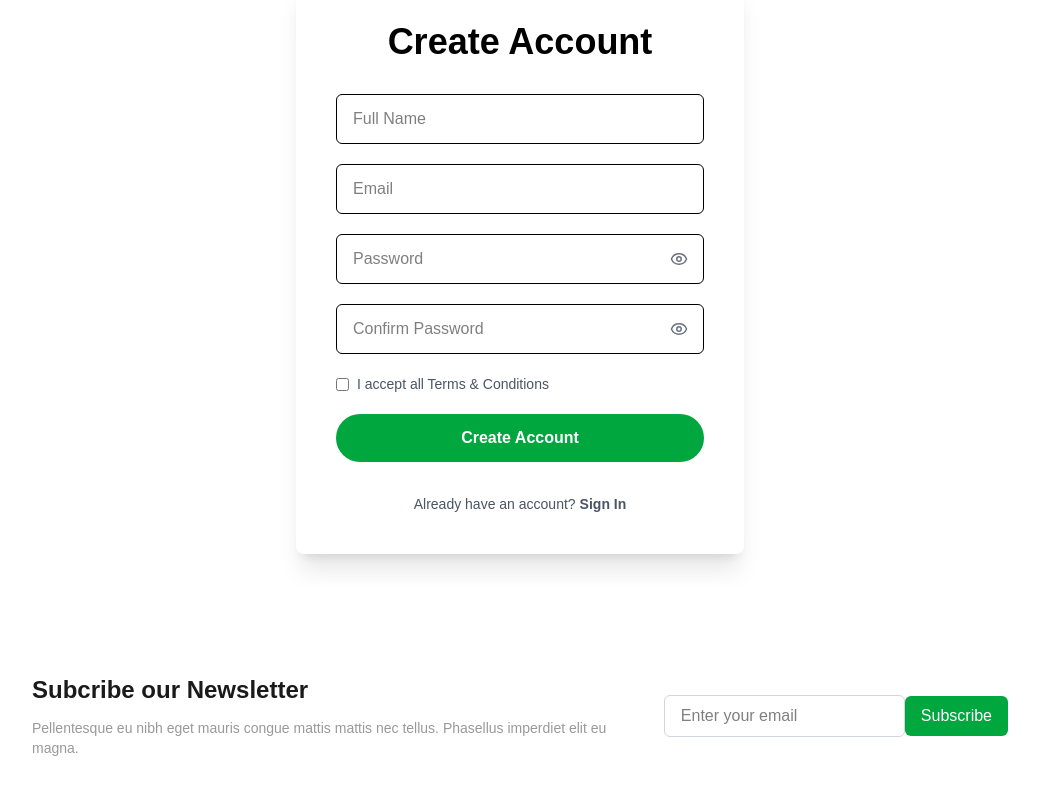
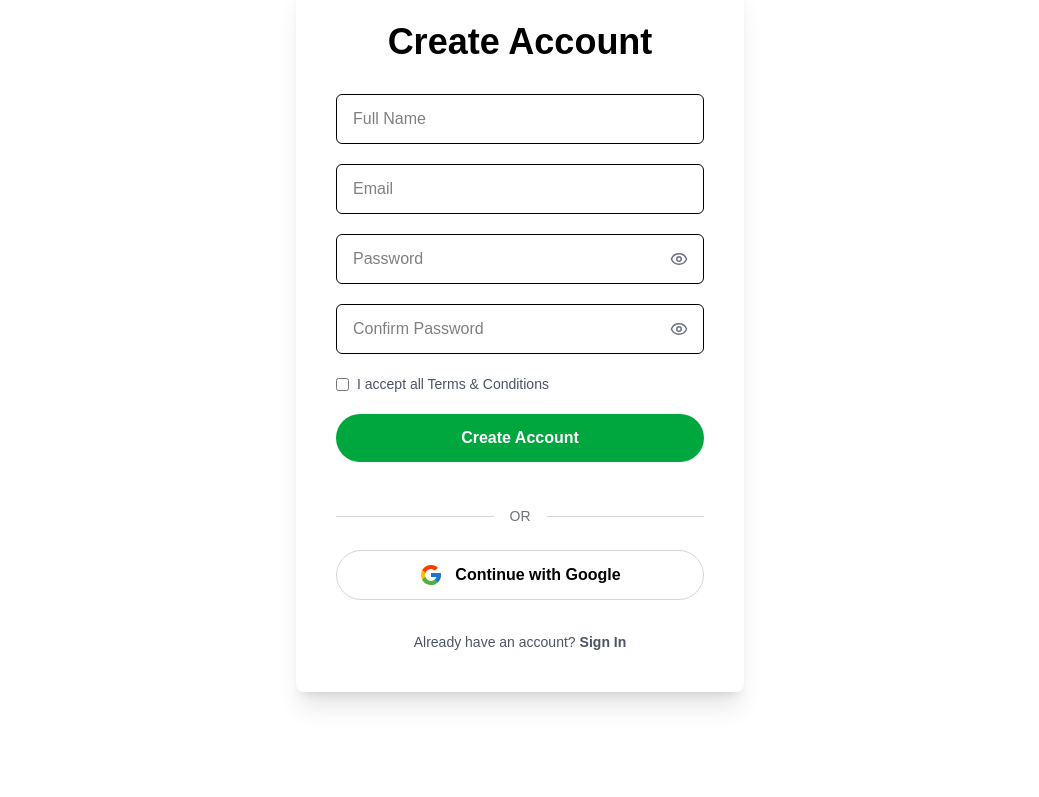
Before and after one commit to Riyadulislamratul/Eco_Bazar, a React (Vite) app: page /create-account in a window 1280 px wide. Shown: the part 465-1262 px from the top of the page, without its empty margins (120-1159 px from the left). Built offline with nearby package versions, Linux system fonts and the light colour scheme; no server answers.

Commit message:
Google login added

```diff
--- a/src/pages/CreateAccountPage.jsx
+++ b/src/pages/CreateAccountPage.jsx
@@ -1,6 +1,7 @@
 import { useState } from "react";
 import { Link } from "react-router-dom";
 import { Home, ChevronRight, Eye, EyeOff } from "lucide-react";
+import { FcGoogle } from "react-icons/fc";
 import useAuth from "../hooks/useAuth";
 
 import { useNavigate } from "react-router-dom";
@@ -28,6 +29,7 @@ const CreateAccountPage = () => {
   const [error, setError] = useState("");
 
   const [success, setSuccess] = useState("");
+  const { googleLogin } = useAuth();
 
   const handleCreateAccount = async (e) => {
     e.preventDefault();
@@ -76,6 +78,15 @@ const CreateAccountPage = () => {
       }
     } catch (error) {
       setError(error.message);
+    }
+  };
+  const handleGoogleSignup = async () => {
+    try {
+      await googleLogin();
+
+      navigate("/");
+    } catch (err) {
+      setError("Google sign-in failed. Please try again.");
     }
   };
 
@@ -204,6 +215,22 @@ const CreateAccountPage = () => {
               >
                 Create Account
               </button>
+              <div className="my-6 flex items-center">
+                <div className="h-px flex-1 bg-gray-300"></div>
+
+                <span className="mx-4 text-sm text-gray-500">OR</span>
+
+                <div className="h-px flex-1 bg-gray-300"></div>
+              </div>
+
+              <button
+                type="button"
+                onClick={handleGoogleSignup}
+                className="flex w-full items-center justify-center gap-3 rounded-full border border-gray-300 py-3 font-semibold transition hover:border-green-500 hover:bg-green-50"
+              >
+                <FcGoogle size={24} />
+                Continue with Google
+              </button>
             </form>
 
             {/* Footer */}
--- a/src/pages/SignInPage.jsx
+++ b/src/pages/SignInPage.jsx
@@ -3,6 +3,7 @@ import { Link, useNavigate, useLocation } from "react-router-dom";
 
 import useAuth from "../hooks/useAuth";
 import { Home, ChevronRight, Eye, EyeOff } from "lucide-react";
+import { FcGoogle } from "react-icons/fc";
 
 // import your banner image
 // import Banner from "../assets/breadcrumb.jpg";
@@ -16,7 +17,7 @@ export default function SignIn() {
   const navigate = useNavigate();
   const location = useLocation();
 
-  const { login, logout } = useAuth();
+const { login, logout, googleLogin } = useAuth();
   const handleLogin = async (e) => {
     e.preventDefault();
 
@@ -60,6 +61,19 @@ export default function SignIn() {
       }
     }
   };
+  const handleGoogleLogin = async () => {
+  setError("");
+
+  try {
+    await googleLogin();
+
+    navigate(from, {
+      replace: true,
+    });
+  } catch (err) {
+    setError(err.message);
+  }
+};
 
   const from = location.state?.from?.pathname || "/";
 
@@ -152,6 +166,25 @@ export default function SignIn() {
               >
                 Login
               </button>
+              <div className="my-6 flex items-center">
+  <div className="h-px flex-1 bg-gray-300"></div>
+
+  <span className="mx-4 text-sm text-gray-500">
+    OR
+  </span>
+
+  <div className="h-px flex-1 bg-gray-300"></div>
+</div>
+
+<button
+  type="button"
+  onClick={handleGoogleLogin}
+  className="flex w-full items-center justify-center gap-3 rounded-full border border-gray-300 py-3 font-semibold transition hover:border-green-500 hover:bg-green-50"
+>
+  <FcGoogle size={24} />
+
+  Continue with Google
+</button>
             </form>
 
             <p className="mt-8 text-center text-sm text-gray-600">
```
